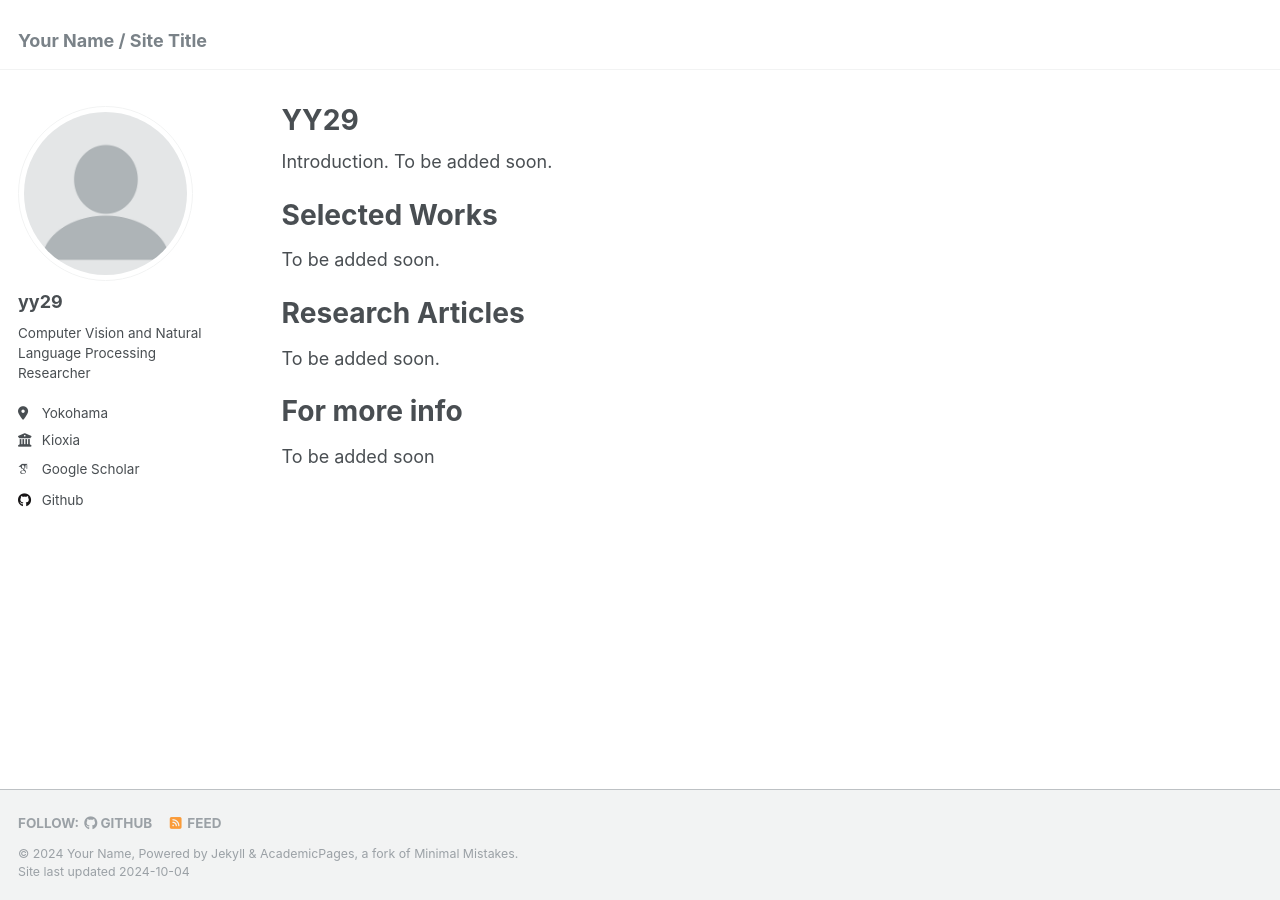
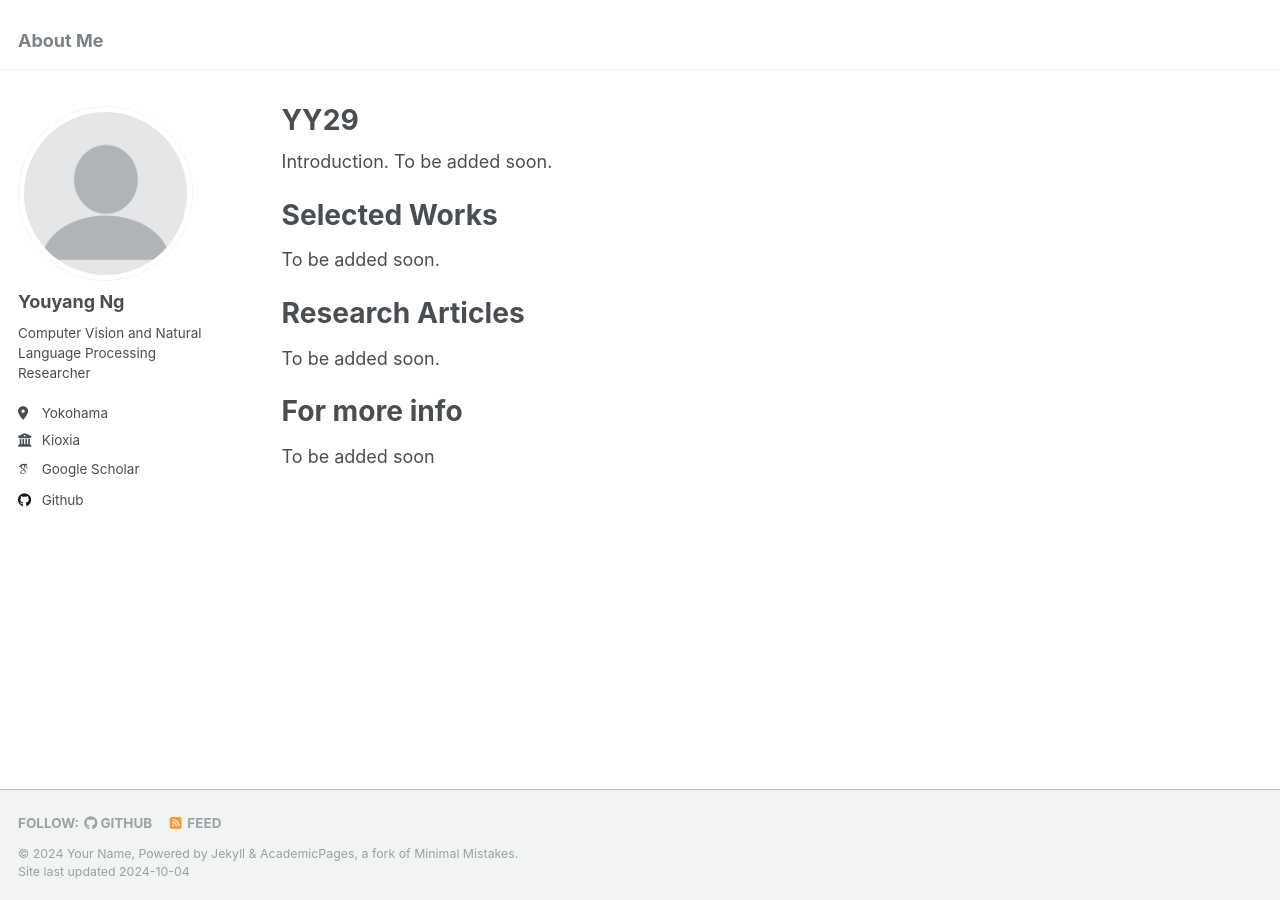
Before and after one commit to yy29/yy29.github.io, a Jekyll site: the page built from _pages/about.md, in a window 1280 px wide. Built offline with Jekyll 4.4.1, drawn with Linux system fonts in a browser that asks for light colours; some web fonts are replaced.

Commit message:
Update _config.yml

```diff
--- a/_config.yml
+++ b/_config.yml
@@ -8,7 +8,7 @@
 
 # Basic Site Settings
 locale                   : "en-US"
-title                    : "Your Name / Site Title"
+title                    : "About Me"
 title_separator          : "-"
 name                     : &name "Your Name"
 description              : &description "personal description"
@@ -22,7 +22,7 @@ repository               : "yy29/yy29.github.io"
 author:
   # Biographic information
   avatar           : "profile.png"
-  name             : "yy29"
+  name             : "Youyang Ng"
   pronouns         : # example: "she/her"
   bio              : "Computer Vision and Natural Language Processing Researcher"
   location         : "Yokohama"
```
